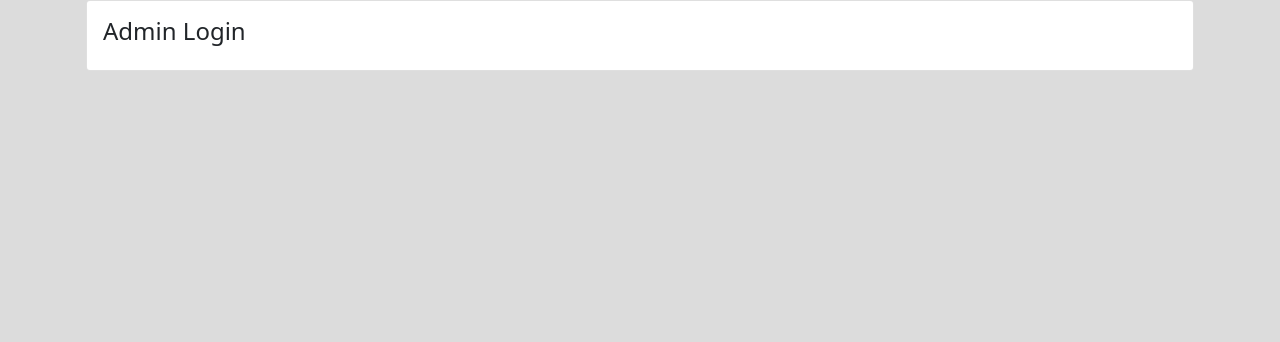
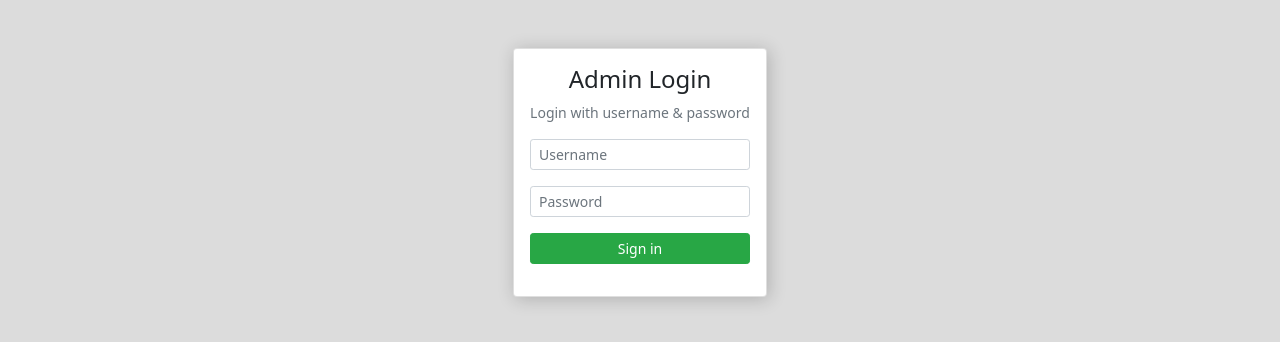
Before and after one commit to iamsosassy/ems-app, a plain HTML site: page index.html in a window 1280 px wide. Drawn offline with nearby package versions, Linux system fonts and the light colour scheme.

Commit message:
login created and completed

```diff
--- a/css/style.css
+++ b/css/style.css
@@ -1,3 +1,7 @@
 body {
     background-color: gainsboro;
 }
+
+.bx {
+    box-shadow: 2px 2px 18px rgba(0, 0, 0, 0.2);
+}
--- a/index.html
+++ b/index.html
@@ -17,12 +17,30 @@
 <body>
 
     <div class="container">
-        <div class="row justify-content-center">
-            <div class="col-lg-4.co-md-4">
-                <div class="card">
+        <div class="row mt-5">
+            <div class="col-lg-4.co-md-4  d-flex justify-content-center text-center">
+                <div class="card bx">
                     <div class="card-body">
                         <div class="card-title">
                             <h4>Admin Login</h4>
+                            <p class="card-text small text-muted">Login with username &amp; password</p>
+                            <form>
+                                <div class="mb-3">
+                                    <input type="text" class="form-control form-control-sm" placeholder="Username"
+                                        required>
+                                </div>
+
+                                <div class="mb-3">
+                                    <input type="password" class="form-control form-control-sm" placeholder="Password"
+                                        required>
+                                </div>
+                                <div class="mb-3">
+                                    <input type="submit" class="btn btn-block btn-sm btn-success" value="Sign in">
+                                </div>
+                            </form>
+
+
+
                         </div>
 
                     </div>
```
